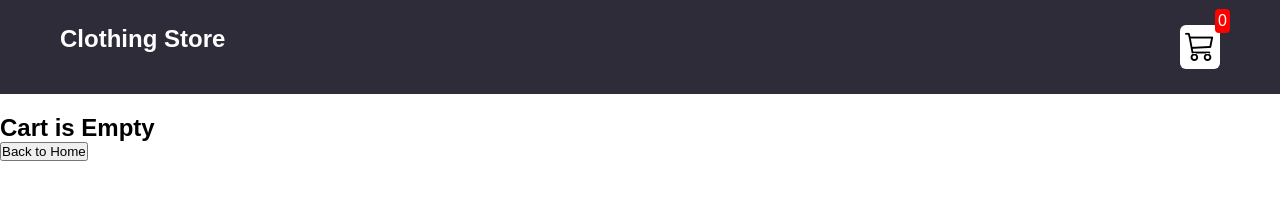
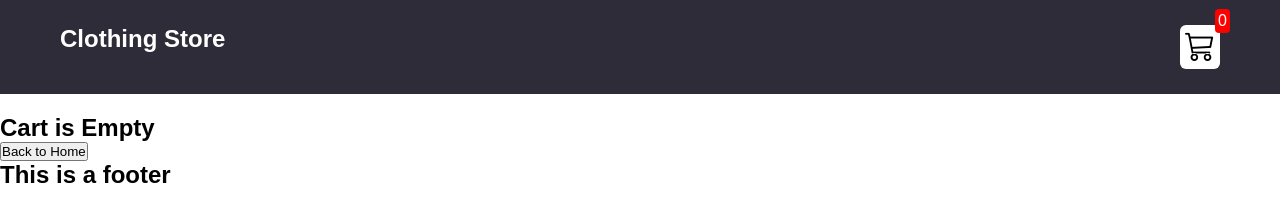
Before and after one commit to samiulhoquechowdhury/Shopping-Cart2, a website: page cart.html in a window 1280 px wide. Drawn offline with nearby package versions, Linux system fonts and the light colour scheme.

Commit message:
I have add a footer in the cart page.

```diff
--- a/cart.html
+++ b/cart.html
@@ -26,6 +26,10 @@
     </div>
 
     <div class="shopping-cart" id="shopping-cart"></div>
+
+    <footer>
+        <h2>This is a footer</h2>
+    </footer>
 </body>
 
 
```
